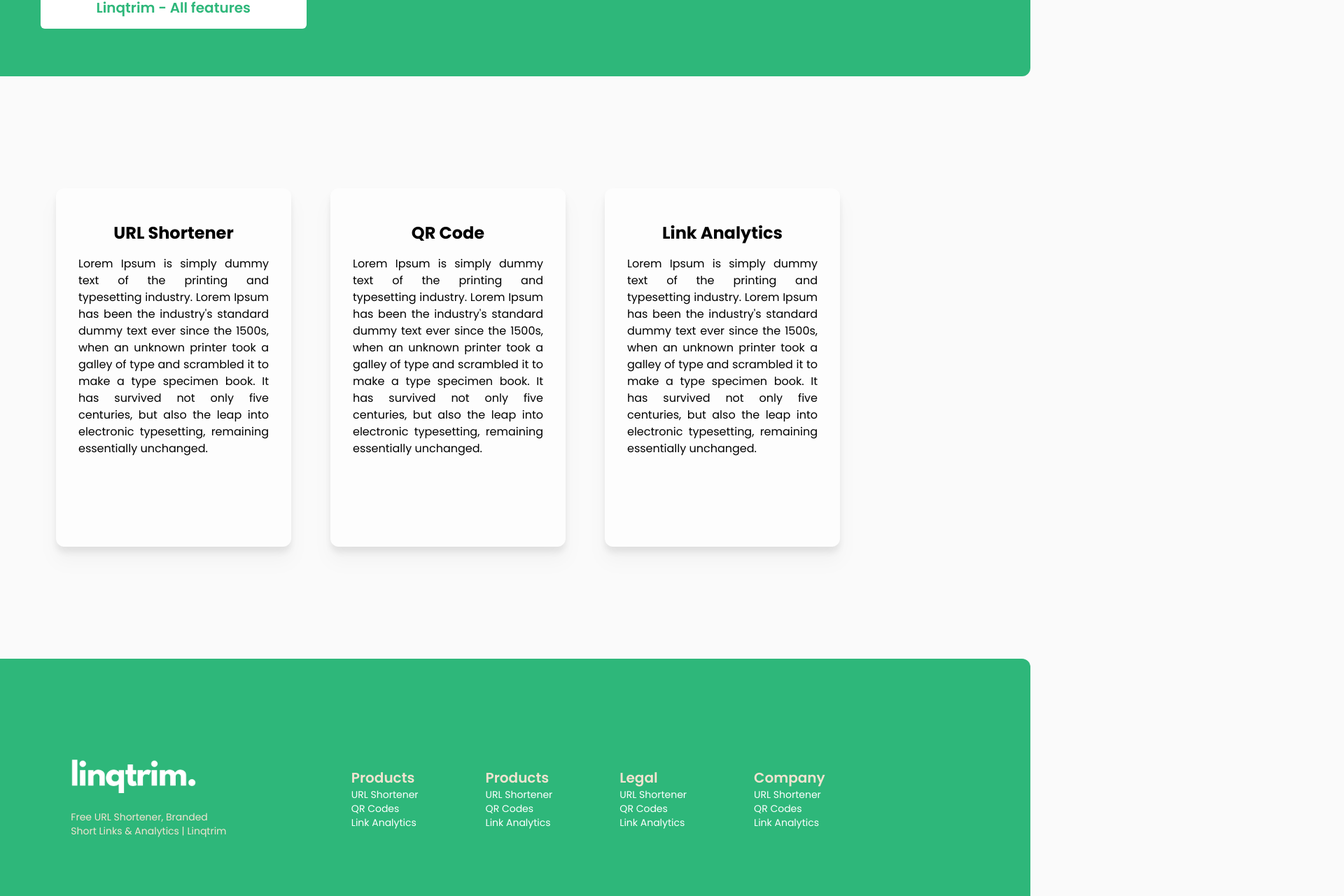
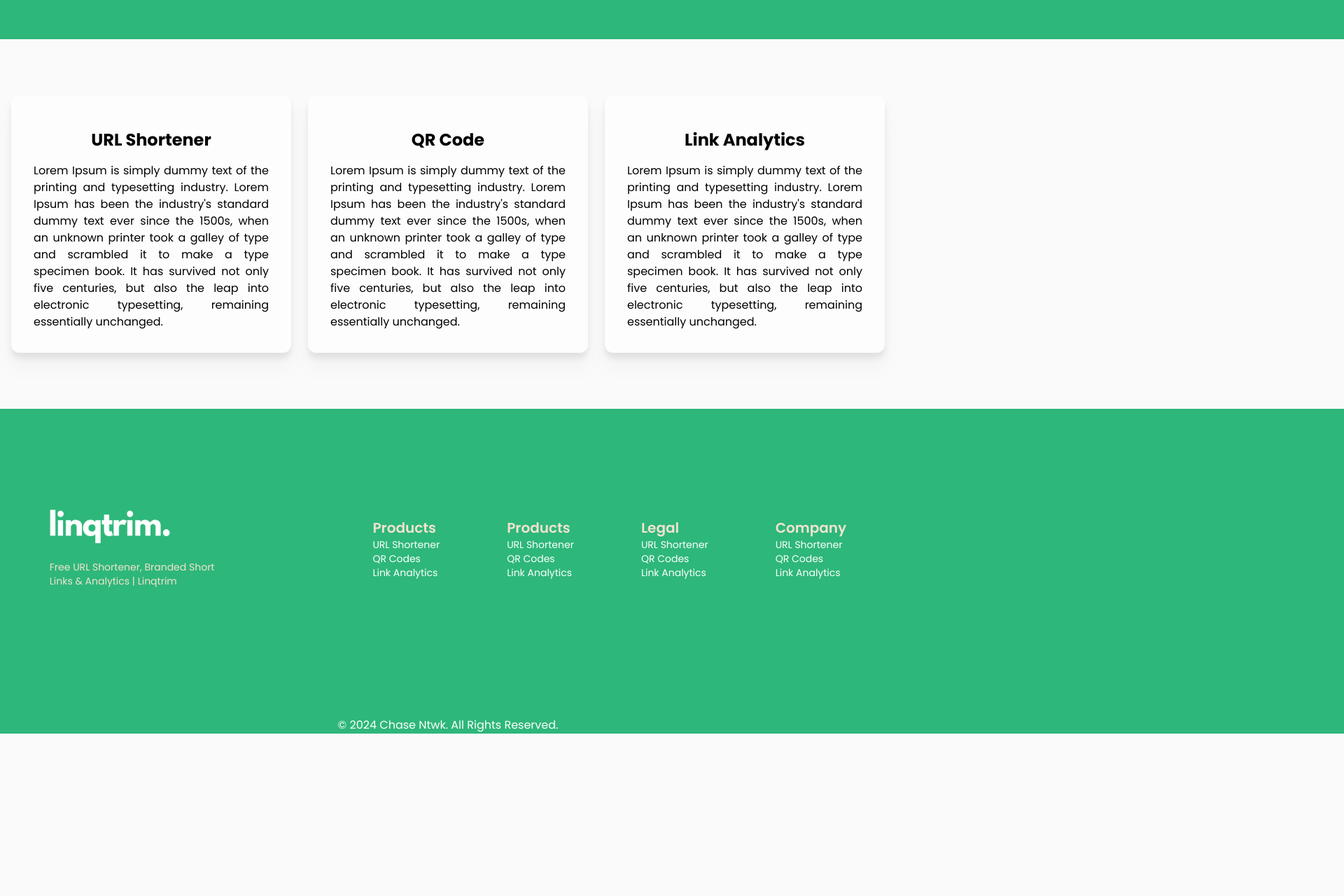
Before and after one commit to emmanuelawe/linqtrim, a Next.js app: page / in a window 1280 px wide. Shown: the part 1168-2448 px from the top of the page at 70% size, 1920 px wide, since content can reach past the window. After the commit the page ends 2216 px from the top, so only its background shows below. Built offline with nearby package versions, Linux system fonts and the light colour scheme.

Commit message:
Minor fixes 1.0

```diff
--- a/app/globals.css
+++ b/app/globals.css
@@ -17,7 +17,7 @@
 }
 
 body {
-  @apply bg-[#fafafa] md:container md:mx-auto mx-6 overflow-x-hidden
+  @apply bg-[#fafafa]
   /* color: rgb(var(--foreground-rgb));
   background: linear-gradient(
       to bottom,
--- a/app/layout.tsx
+++ b/app/layout.tsx
@@ -27,9 +27,12 @@ export default function RootLayout({
 }>) {
   return (
     <html lang="en">
-      <body className={` ${poppins.className}`}>
+      <body className={`overflow-x-hidden w-full md:mx-auto md:container ${poppins.className}`}>
         <Navbar />
+        <main className="mx-4">
+
         {children}
+        </main>
         <Footer />
       </body>
     </html>
--- a/app/page.tsx
+++ b/app/page.tsx
@@ -5,7 +5,7 @@ import LinqFeatures from "@/components/LinqFeatures";
 
 export default function Home() {
   return (
-    <main className="flex flex-col min-h-screen">
+    <main className="flex flex-col w-full ">
       <HeroSection />
       <InputURL />
       <BriefDescription />
--- a/components/BriefDescription.tsx
+++ b/components/BriefDescription.tsx
@@ -2,9 +2,9 @@ import React from "react";
 
 const BriefDescription = () => {
   return (
-    <main className="bg-[#2EB77A] h-[60vh] rounded-xl my-20 -mx-[15%]">
-      <div className="mx-[15%] flex py-16 justify-between items-center min-h-[50%]">
-        <section className="md:max-w-[50%] w-full">
+    <main className="bg-[#2EB77A] h-auto my-20 -mx-4 md:-mx-[1440px]">
+      <div className=" flex py-16 justify-between items-center mx-4 md:mx-[1520px]">
+        <section className="w-full px-4 md:px-0">
           <h2 className="md:text-3xl text-xl font-bold text-white mb-6">
             <span className="text-[#F2E3D0] italic">Advanced</span>
             <br /> Link Management Solutions.
--- a/components/Footer.tsx
+++ b/components/Footer.tsx
@@ -4,13 +4,12 @@ import React from "react";
 
 const Footer = () => {
   return (
-    <main className="bg-[#2EB77A] flex h-[60vh] rounded-xl mt-20 -mx-[15%]">
-        <div className="mx-[15%] flex text-white flex-col space-y-10">
-    <div className="flex min-h-[50vh] items-center justify-around space-x-20">
-
+    <main className="bg-[#2EB77A] h-auto mt-20 md:-mx-[1440px]">
+      <div className="flex text-white flex-col space-y-10 mx-4 md:mx-[1440px]">
+        <div className="flex flex-col md:flex-row min-h-[50vh] items-center md:justify-around space-y-9 md:space-y-0 pt-16 md:pt-0 md:space-x-20">
           {/*LOGO 2024 */}
-     <section className="max-w-[20%] flex md:flex-col">
-        <div className="mb-6">
+          <section className="flex flex-col ">
+            <div className="md:mb-6 mb-2 self-center md:self-start">
               <Link href="/">
                 <section>
                   <Image
@@ -23,35 +22,44 @@ const Footer = () => {
                 </section>
               </Link>
             </div>
-        <p className="text-sm text-[#F2E3D0]">Free URL Shortener, Branded Short Links & Analytics | Linqtrim </p>
-
+            <p className="text-xs md:text-sm text-[#F2E3D0] text-center md:text-start max-w-60">
+              Free URL Shortener, Branded Short Links & Analytics | Linqtrim{" "}
+            </p>
           </section>
 
           {/* LINKS TO PAGES */}
-      <section className="flex justify-between items-center space-x-24">
-        <div className="text-sm">
-            <h2 className="text-xl font-semibold text-[#F2E3D0]">Products</h2>
+          <section className="flex flex-wrap max-w-64 md:max-w-full md:justify-between items-center space-x-6 md:space-x-24">
+            <div className="text-xs md:text-sm">
+              <h2 className="md:text-xl text-base font-semibold text-[#F2E3D0]">
+                Products
+              </h2>
+              <p>URL Shortener</p>
+              <p>QR Codes</p>
+              <p>Link Analytics</p>
+            </div>
+
+            <div className="text-xs md:text-sm">
+              <h2 className="md:text-xl text-base  font-semibold text-[#F2E3D0]">
+                Products
+              </h2>
+              <p>URL Shortener</p>
+              <p>QR Codes</p>
+              <p>Link Analytics</p>
+            </div>
+
+            <div className="text-xs md:text-sm">
+              <h2 className="md:text-xl text-base  font-semibold text-[#F2E3D0]">
+                Legal
+              </h2>
               <p>URL Shortener</p>
               <p>QR Codes</p>
               <p>Link Analytics</p>
             </div>
 
             <div className="text-sm">
-            <h2 className="text-xl font-semibold text-[#F2E3D0]">Products</h2>
-            <p>URL Shortener</p>
-            <p>QR Codes</p>
-            <p>Link Analytics</p>
-        </div>
-
-        <div className="text-sm">
-            <h2 className="text-xl font-semibold text-[#F2E3D0]">Legal</h2>
-            <p>URL Shortener</p>
-            <p>QR Codes</p>
-            <p>Link Analytics</p>
-        </div>
-
-        <div className="text-sm">
-            <h2 className="text-xl font-semibold text-[#F2E3D0]">Company</h2>
+              <h2 className="md:text-xl text-base  font-semibold text-[#F2E3D0]">
+                Company
+              </h2>
               <p>URL Shortener</p>
               <p>QR Codes</p>
               <p>Link Analytics</p>
@@ -60,7 +68,7 @@ const Footer = () => {
         </div>
         {/*Copyright 2024 */}
         <section>
-        <p className="text-center">©  2024 Chase Ntwk. All Rights Reserved.</p>
+          <p className="text-center text-xs md:text-base">© 2024 Chase Ntwk. All Rights Reserved.</p>
         </section>
       </div>
     </main>
--- a/components/HeroSection.tsx
+++ b/components/HeroSection.tsx
@@ -3,12 +3,12 @@ import Image from "next/image";
 const HeroSection = () => {
   return (
     <main
-      className="flex md:pt-20 pt-16 md:mx-32 mx-4"
+      className="flex flex-col md:flex-row md:pt-20 pt-16 md:mx-32 mx-4"
     >
-      <div className="flex items-center justify-between max-h-[50%]">
+      <div className="flex items-center justify-between w-full">
 
       {/* LEFT */}
-      <section className="max-w-[32rem] items-center md:items-start">
+      <section className="md:max-w-[32rem] w-full items-center md:items-start">
         <h1 className="h1 py-4">
           Shorten links{" "}
           <span className="italic text-[#2EB77A]">effortlessly</span>
@@ -26,14 +26,14 @@ const HeroSection = () => {
         </div>
       </section>
       {/* RIGHT */}
-      <section className="hidden md:flex">
+      <section className="hidden md:flex md:w-1/2">
         <div>
           <Image
             src="/illustration.png"
             alt="Illustration"
             width={800}
             height={800}
-            className=" max-w-[70%] ml-[30%]"
+            className=" max-w-full"
             // style={{objectFit: 'contain'}}
           />
         </div>
--- a/components/LinqFeatures.tsx
+++ b/components/LinqFeatures.tsx
@@ -1,39 +1,39 @@
 const LinqFeatures = () => {
   return (
-    <main className="md:my-20 mt-20 md:mx-20 flex flex-col md:flex-row items-center justify-between space-y-6 md:space-y-0">
+    <main className="w-full flex flex-col md:flex-row items-center justify-between md:space-x-6 space-y-6 md:space-y-0">
       {/* REPLACE THESE CARDS BY MAPPING */}
-      <section className="bg-[#fdfdfd] flex flex-col items-center drop-shadow-xl h-[32rem] w-full md:w-[30%] rounded-xl p-8">
+      <section className="bg-[#fdfdfd] flex flex-col items-center drop-shadow-xl h-auto md:w-1/3 rounded-xl p-8">
         <h1 className="text-2xl font-bold py-4">URL Shortener</h1>
         <p className="text-justify">
           Lorem Ipsum is simply dummy text of the printing and typesetting
-          industry. Lorem Ipsum has been the industry&apos;s standard dummy text ever
-          since the 1500s, when an unknown printer took a galley of type and
-          scrambled it to make a type specimen book. It has survived not only
-          five centuries, but also the leap into electronic typesetting,
+          industry. Lorem Ipsum has been the industry&apos;s standard dummy text
+          ever since the 1500s, when an unknown printer took a galley of type
+          and scrambled it to make a type specimen book. It has survived not
+          only five centuries, but also the leap into electronic typesetting,
           remaining essentially unchanged.
         </p>
       </section>
 
-      <section className="bg-[#fdfdfd] flex flex-col items-center drop-shadow-xl  h-[32rem] w-full md:w-[30%] rounded-xl p-8">
+      <section className="bg-[#fdfdfd] flex flex-col items-center drop-shadow-xl  h-auto md:w-1/3 rounded-xl p-8">
         <h1 className="text-2xl font-bold py-4">QR Code</h1>
         <p className="text-justify">
           Lorem Ipsum is simply dummy text of the printing and typesetting
-          industry. Lorem Ipsum has been the industry&apos;s standard dummy text ever
-          since the 1500s, when an unknown printer took a galley of type and
-          scrambled it to make a type specimen book. It has survived not only
-          five centuries, but also the leap into electronic typesetting,
+          industry. Lorem Ipsum has been the industry&apos;s standard dummy text
+          ever since the 1500s, when an unknown printer took a galley of type
+          and scrambled it to make a type specimen book. It has survived not
+          only five centuries, but also the leap into electronic typesetting,
           remaining essentially unchanged.
         </p>
       </section>
 
-      <section className="bg-[#fdfdfd] flex flex-col items-center drop-shadow-xl  h-[32rem] w-full md:w-[30%] rounded-xl p-8">
+      <section className="bg-[#fdfdfd] flex flex-col items-center drop-shadow-xl  h-auto md:w-1/3 rounded-xl p-8">
         <h1 className="text-2xl font-bold py-4">Link Analytics</h1>
         <p className="text-justify">
           Lorem Ipsum is simply dummy text of the printing and typesetting
-          industry. Lorem Ipsum has been the industry&apos;s standard dummy text ever
-          since the 1500s, when an unknown printer took a galley of type and
-          scrambled it to make a type specimen book. It has survived not only
-          five centuries, but also the leap into electronic typesetting,
+          industry. Lorem Ipsum has been the industry&apos;s standard dummy text
+          ever since the 1500s, when an unknown printer took a galley of type
+          and scrambled it to make a type specimen book. It has survived not
+          only five centuries, but also the leap into electronic typesetting,
           remaining essentially unchanged.
         </p>
       </section>
--- a/components/Navbar.tsx
+++ b/components/Navbar.tsx
@@ -4,7 +4,7 @@ import MobileMenu from "./MobileMenu";
 
 const Navbar = () => {
   return (
-    <main className="md:px-0 md:mx-20">
+    <main className="md:px-0 md:mx-20 mx-4">
       <main className="flex h-24 justify-between items-center">
         {/* LEFT */}
         <Link href="/">
@@ -34,7 +34,7 @@ const Navbar = () => {
           </div>
         </section>
       </main>
-      <p className="border-b border-gray-200 -mx-[100%]" />
+      <p className="border-b border-gray-200 w-full -mx-4 hidden" />
     </main>
   );
 };
```
Lines whose indentation alone changed are shown as unchanged.
